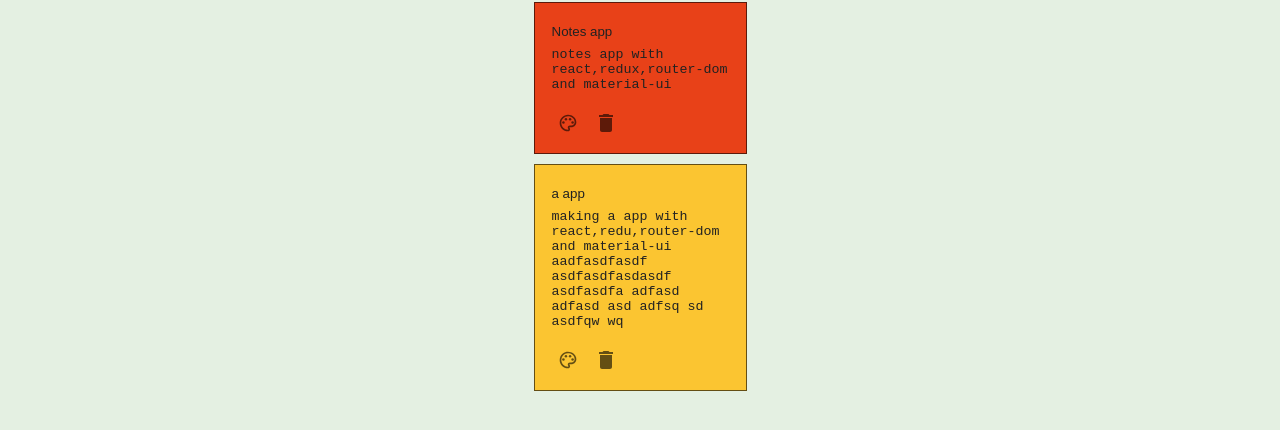
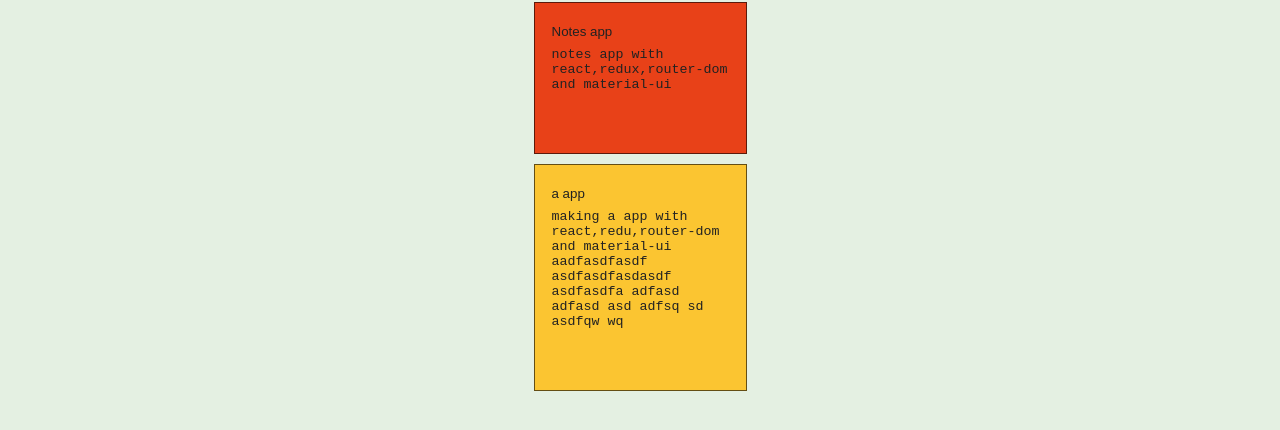
Before and after one commit to vincevise/Notes-App, a React (Create React App) app: page / in a window 1280 px wide. Shown: the part 152-582 px from the top of the page. Built offline with nearby package versions, Linux system fonts and the light colour scheme.

Commit message:
hover styling

```diff
--- a/package.json
+++ b/package.json
@@ -24,7 +24,7 @@
   "scripts": {
     "start": "react-scripts start",
     "predeploy":"npm run build",
-    "deploy":"gh-pages -d build",
+    "deploy":"gh-pages -b master -d build",
     "clean":"gh-pages-clean",
     "build": "react-scripts build",
     "test": "react-scripts test",
--- a/src/App.css
+++ b/src/App.css
@@ -64,8 +64,6 @@ textarea{
 
 .box-inner{
   width:auto;
-  transition:width 2s ease;
-  -webkit-transition:width 2s;
 }
 
 .nav-bar{
--- a/src/component/Note.js
+++ b/src/component/Note.js
@@ -41,6 +41,7 @@ const Note = ({data,index,isOpen,setIsOpen}) => {
             overlayRef.current.style.backgroundColor = 'none';
             overlayRef.current.style.width = '0'
             overlayRef.current.style.height = '0'
+            colorPickerRef.current.style.visibility = 'hidden'
         }
 
     }
@@ -101,6 +102,7 @@ const Note = ({data,index,isOpen,setIsOpen}) => {
             overlayRef.current.style.right = '0'
             overlayRef.current.style.width = '100vw'
             overlayRef.current.style.height = '100%'
+            colorPickerRef.current.style.visibility = 'visible'
         }
     }
 
@@ -123,13 +125,26 @@ const Note = ({data,index,isOpen,setIsOpen}) => {
         resize:'none'
     }
 
+    const handleVisble = () =>{
+        if(noteRef.current.getBoundingClientRect().width < 600){
+            colorPickerRef.current.style.visibility = 'visible'
+        }
+    }
+
+    const handleHidden = () =>{
+        if(noteRef.current.getBoundingClientRect().width < 600){
+            colorPickerRef.current.style.visibility = 'hidden'
+        }
+
+    }
+
   return (<>
-    <div style={{position:'absolute'}} ref={overlayRef} onClick={closeModal}></div>
+    <div style={{position:'absolute'}} ref={overlayRef} onClick={closeModal} ></div>
     <BoxContainer ref={parentRef} >
 
         <BoxInner
             className='box-inner'
-            onClick={(e)=>handleClick(e)}
+            onClick={(e)=>handleClick(e)} onMouseOver={handleVisble} onMouseLeave={handleHidden}
             ref={noteRef}
             sx={style}>
             <Typography variant="h6" color="inherit">
@@ -153,8 +168,8 @@ const Note = ({data,index,isOpen,setIsOpen}) => {
 
 
             </Typography>
-            <Box sx={{display:'flex',justifyContent:'space-between'}}>
-                <div ref={colorPickerRef} style={{display:'inline-block'}}>
+            <Box sx={{display:'flex', justifyContent:'space-between'}}>
+                <div className='color-and-delete' ref={colorPickerRef} style={{display:'inline-block', visibility:'hidden'}}>
                     <ColorButtonInNote id={data.id}/>
                     <IconButton onClick={()=>dispatch(deleteNote({id:data.id}))}>
                         <DeleteIcon sx={{color:fontColor}}/>
```
